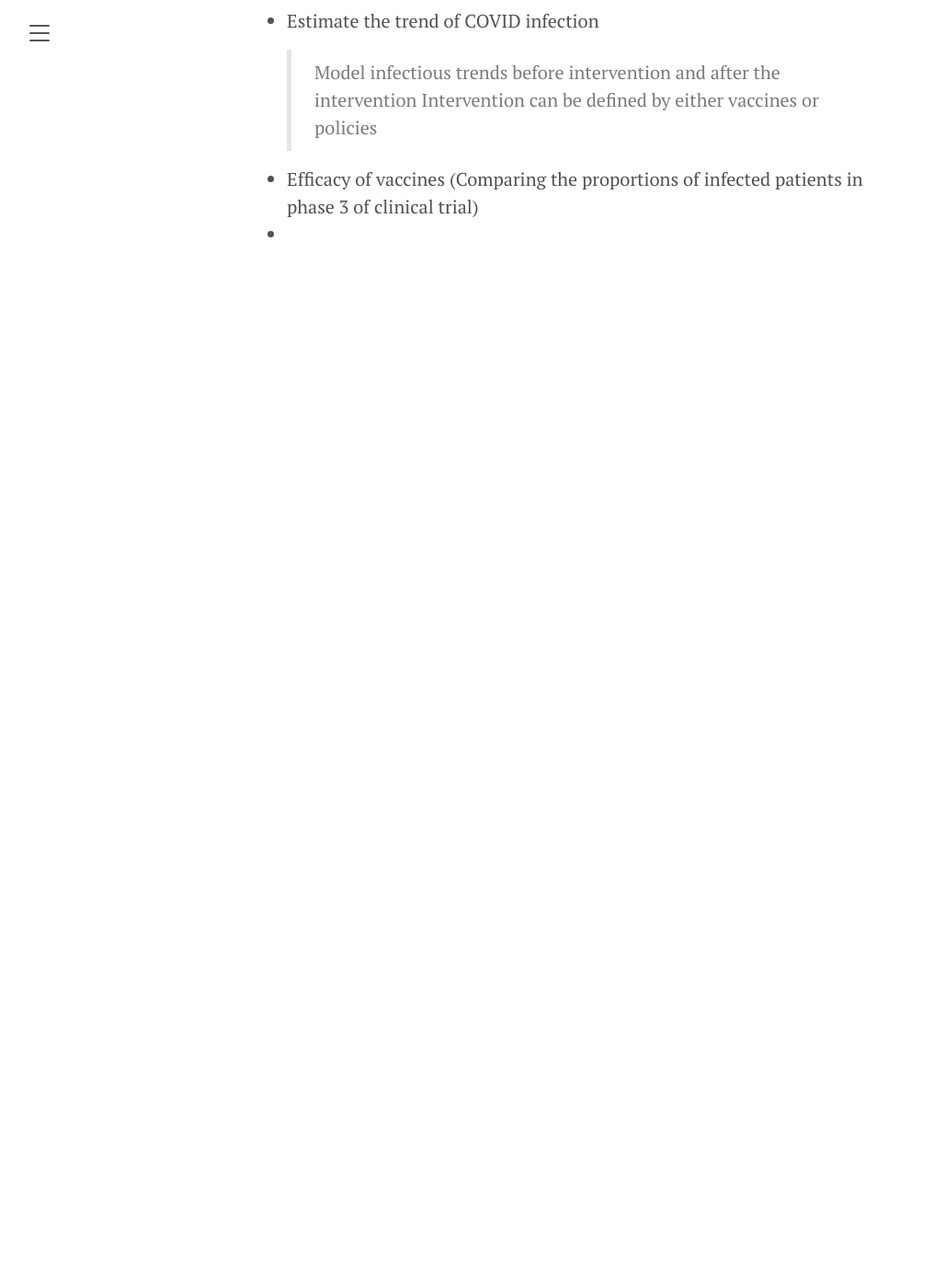
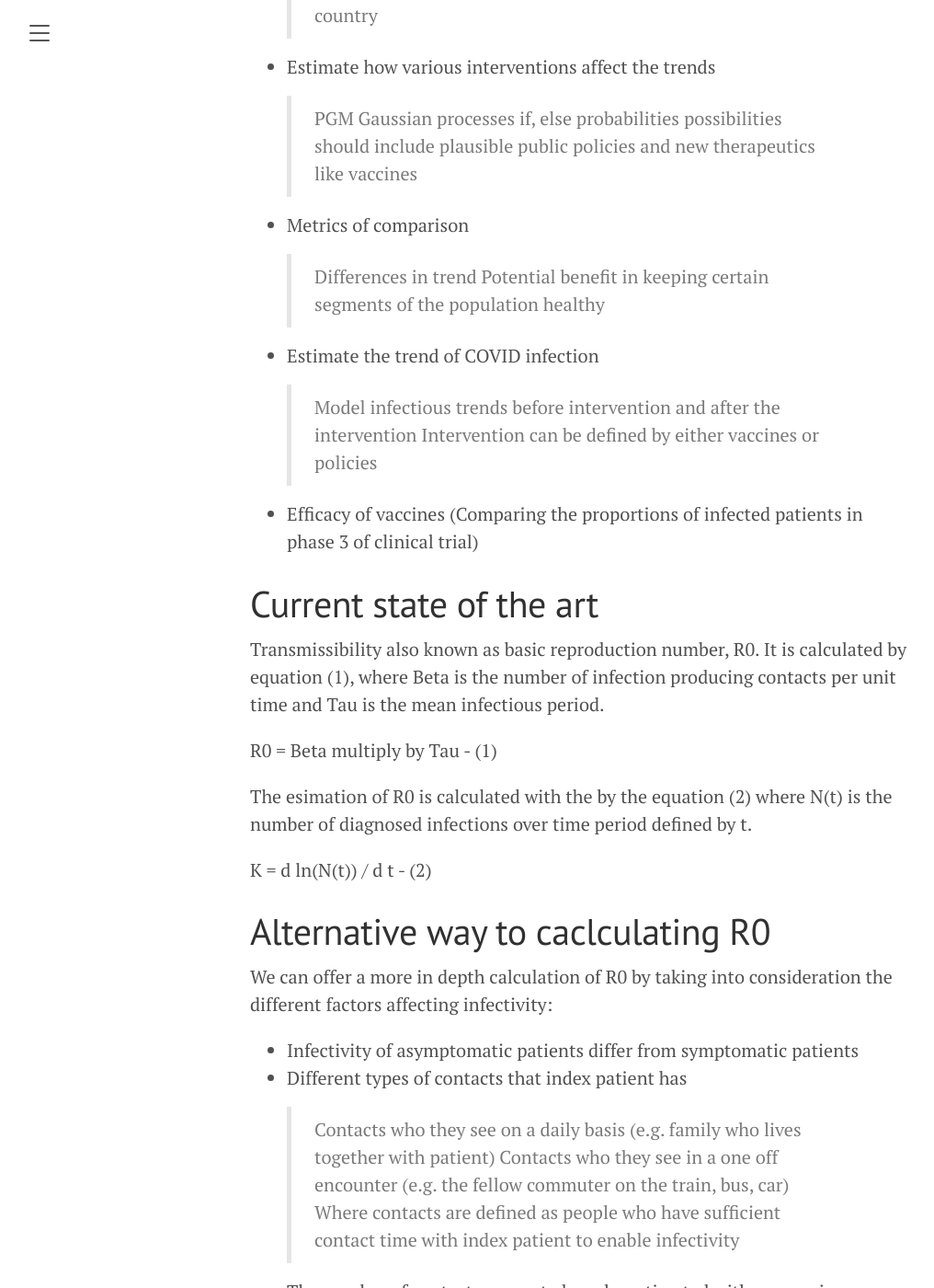
Before and after one commit to llja0112/llja0112.github.io, a Jekyll site: the page built from drafts/2020-11-29-vaccine-epi.md, in a window 1280 px wide and 1400 px high, scrolled down 712 px. Shown: the whole window at 92% size, without its empty margins (8-1024 px from the left). Built offline with Jekyll 4.4.1, drawn with Linux system fonts in a browser that asks for light colours; before the commit the page ends 1062 px from its top, so only the background shows below that; some of the changed text lies outside the part shown.

Commit message:
Edit draft for COVID related materal

```diff
--- a/drafts/2020-11-29-vaccine-epi.md
+++ b/drafts/2020-11-29-vaccine-epi.md
@@ -1,6 +1,6 @@
 ---
 layout: post
-title: "Simulations to calculate vaccine needs"
+title: "Simulations to calculate effects of epidemiological interventions"
 ---
 
 # Objectives
@@ -11,12 +11,58 @@ title: "Simulations to calculate vaccine needs"
 
 # Methodology
 - Acquisition of data from official open source data
-- Model data's trend through statistical methods
+- Model data's chronological trend through statistical methods
 > Normal distribution
-> Estimate how current interventions affect the trends
+> Time series methods
+> Categorise by country
+
+- Estimate how various interventions affect the trends
+> PGM
+> Gaussian processes
+> if, else probabilities
+> possibilities should include plausible public policies and new therapeutics like vaccines
+
+- Metrics of comparison
+> Differences in trend
+> Potential benefit in keeping certain segments of the population healthy
 
 - Estimate the trend of COVID infection
 > Model infectious trends before intervention and after the intervention
 > Intervention can be defined by either vaccines or policies
+
 - Efficacy of vaccines (Comparing the proportions of infected patients in phase 3 of clinical trial)
--
+
+# Current state of the art
+Transmissibility also known as basic reproduction number, R0. It is calculated by equation (1), where Beta is the number of infection producing contacts per unit time and Tau is the mean infectious period.
+
+R0 = Beta multiply by Tau - (1)
+
+The esimation of R0 is calculated with the by the equation (2) where N(t) is the number of diagnosed infections over time period defined by t.
+
+K = d ln(N(t)) / d t - (2)
+
+# Alternative way to caclculating R0
+
+We can offer a more in depth calculation of R0 by taking into consideration the different factors affecting infectivity:
+- Infectivity of asymptomatic patients differ from symptomatic patients
+- Different types of contacts that index patient has
+> Contacts who they see on a daily basis (e.g. family who lives together with patient)
+> Contacts who they see in a one off encounter (e.g. the fellow commuter on the train, bus, car)
+> Where contacts are defined as people who have sufficient contact time with index patient to enable infectivity
+- The number of contacts generated can be estimated with a recursive algorithm
+
+# Calculating the probability of imported cases based on countries
+
+Probability(imported case | country) = number of new infected cases D0 / population number - number of confirmed infected cases D-1
+
+# Comparing vaccine efficacy
+
+Comparing characteristics of each vaccine
+- Trial phase
+- Population characteristics for each of the trial
+- Efficacy
+
+Comparison between current methods against previous known vaccines
+- Any shortcuts used for the vaccines at the current moment?
+- What allowed the acceleration of vaccine development?
+- Implications on the clinical setting.
```
